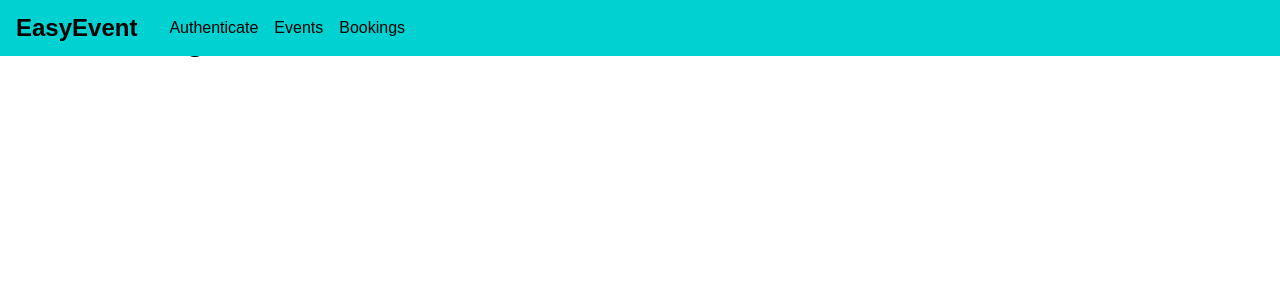
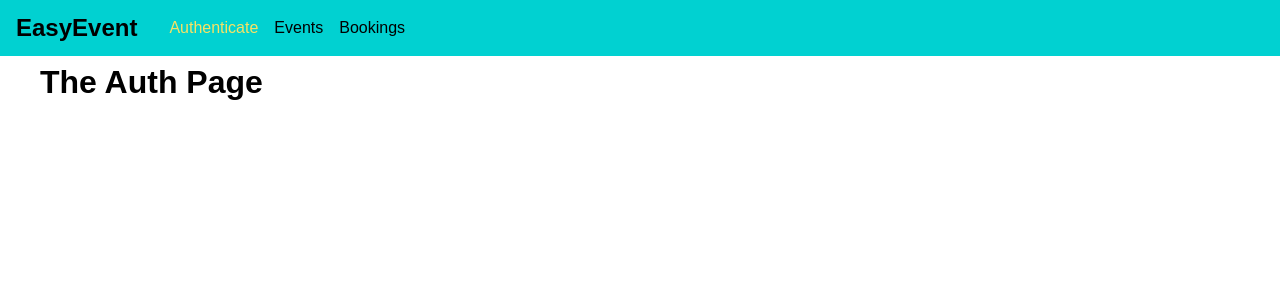
Before and after one commit to gha665/graphql-react-event-booking, a React (Create React App) app in the folder frontend/: page /auth in a window 1280 px wide. Shown: the top 300 px of the page. Built offline with nearby package versions, Linux system fonts and the light colour scheme.

Commit message:
updated styling, content displaying under navbar, added styling for active choices

```diff
--- a/frontend/src/App.css
+++ b/frontend/src/App.css
@@ -0,0 +1,3 @@
+.main-content {
+  margin: 4rem 2.5rem;
+}
--- a/frontend/src/App.js
+++ b/frontend/src/App.js
@@ -13,7 +13,7 @@ function App() {
     <BrowserRouter>
       <React.Fragment>
         <MainNavigation />
-        <main>
+        <main className="main-content">
           <Switch>
             <Redirect from="/" to="/auth" exact />
             <Route path="/auth" component={AuthPage} />
--- a/frontend/src/pages/components/Navigation/MainNavigation.css
+++ b/frontend/src/pages/components/Navigation/MainNavigation.css
@@ -36,6 +36,7 @@
 }
 
 .main-navigation__items a:hover,
-.main-navigation__items a:active {
+.main-navigation__items a:active,
+.main-navigation__items a.active {
   color: #f8e264;
 }
```
